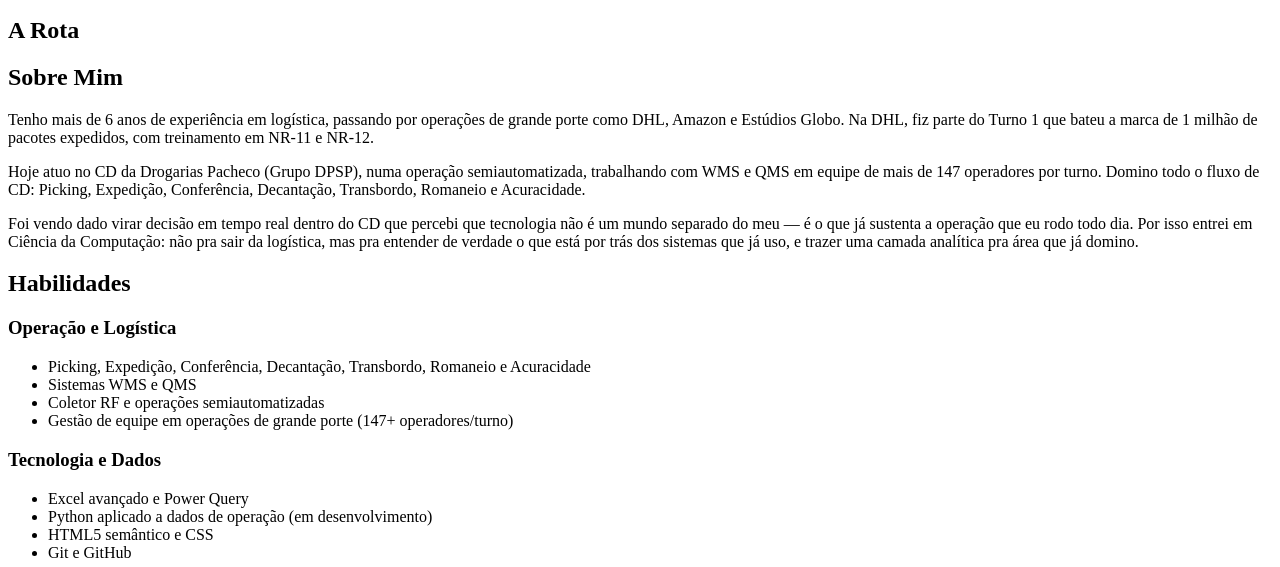
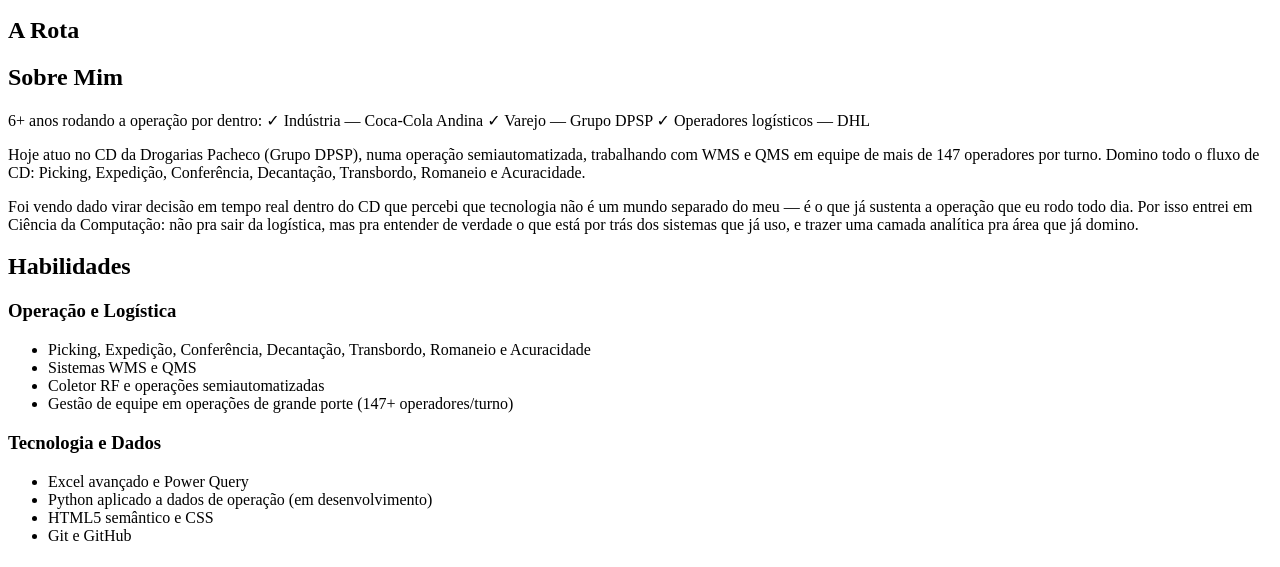
Before and after one commit to CaiqueGomesn/CaiqueGomesn.github.io, a plain HTML site: page index.html in a window 1280 px wide. Shown: the part 228-795 px from the top of the page. Drawn offline with Linux system fonts and the light colour scheme.

Commit message:
Revise professional experience details in index.html
Updated experience description in the 'Sobre Mim' section.

```diff
--- a/index.html
+++ b/index.html
@@ -33,9 +33,10 @@
         <section id="sobre">
             <h2>Sobre Mim</h2>
             <p>
-                Tenho mais de 6 anos de experiência em logística, passando por operações de grande
-                porte como DHL, Amazon e Estúdios Globo. Na DHL, fiz parte do Turno 1 que bateu a
-                marca de 1 milhão de pacotes expedidos, com treinamento em NR-11 e NR-12.
+                6+ anos rodando a operação por dentro:
+                ✓ Indústria — Coca-Cola Andina
+                ✓ Varejo — Grupo DPSP
+                ✓ Operadores logísticos — DHL
             </p>
             <p>
                 Hoje atuo no CD da Drogarias Pacheco (Grupo DPSP), numa operação semiautomatizada,
```
